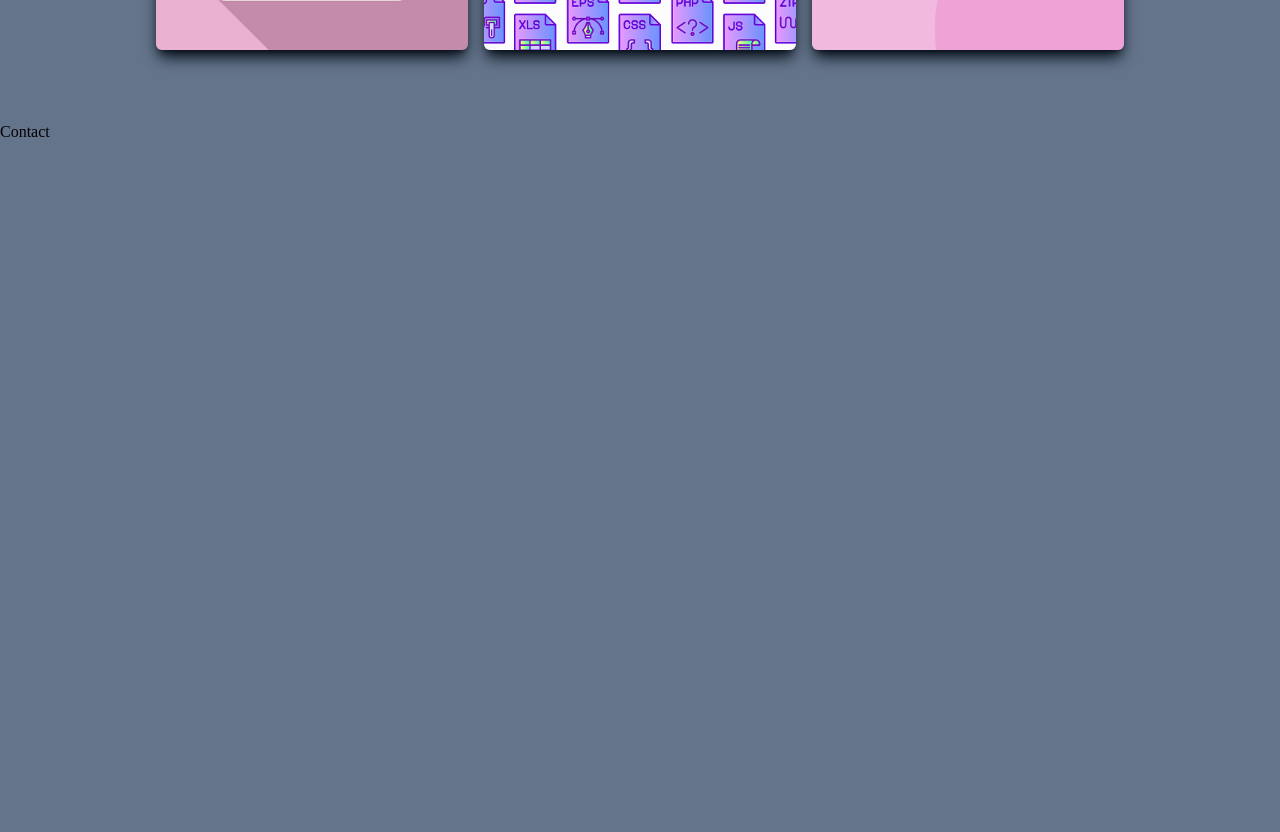
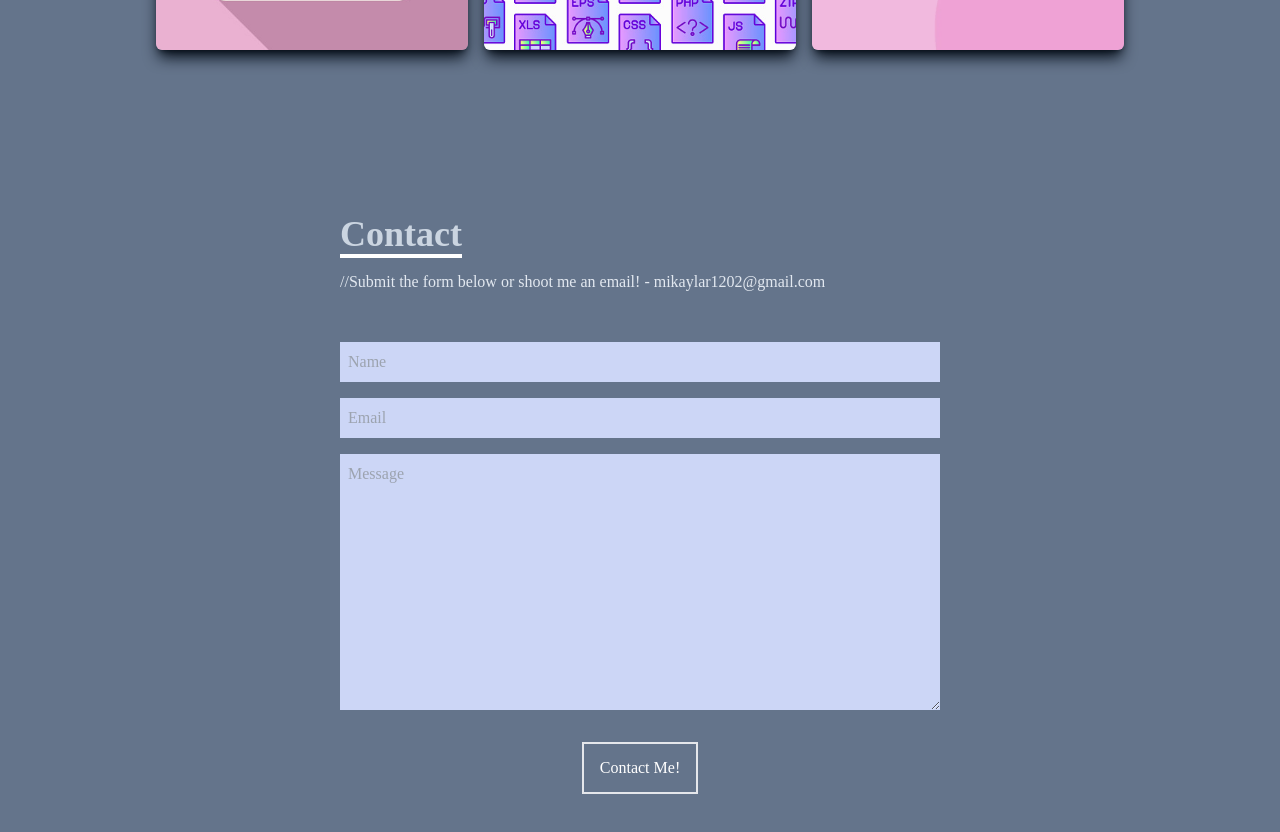
Before and after one commit to mika111420/Mikayla-React-Portfolio, a React (Create React App) app: page / in a window 1280 px wide. Shown: the part 3080-3912 px from the top of the page. Built offline with nearby package versions, Linux system fonts and the light colour scheme; the HTML template or start-up script is replaced by a standard one.

Commit message:
created contact form and linked form.io and method

```diff
--- a/src/components/Contact.jsx
+++ b/src/components/Contact.jsx
@@ -2,7 +2,18 @@ import React from 'react'
 
 const Contact = () => {
   return (
-    <div className='w-full h-screen bg-slate-500'>Contact</div>
+    <div name = 'contact' className='w-full h-screen bg-slate-500 flex justify-center items-center p-4'>
+        <form method='POST' action="https://getform.io/f/c6882c2e-1482-49f1-8b5c-318f883cec2a" className='flex flex-col max-w-[600px] w-full'>
+            <div className='pb-8'>
+                <p className='text-4xl font-bold inline border-b-4 border-white text-slate-300'>Contact</p>
+                <p className='text-slate-200 py-4'>//Submit the form below or shoot me an email! - mikaylar1202@gmail.com</p>
+            </div>
+            <input className='bg-[#ccd6f6] p-2'type="text" placeholder='Name' name="name"/>
+            <input className='bg-[#ccd6f6] my-4 p-2' type="text" placeholder='Email' name="email"/>
+            <textarea className='bg-[#ccd6f6] p-2' name="message" placeholder='Message' rows="10"></textarea>
+            <button className='text-white border-2 hover:bg-slate-800 px-4 py-3 my-8 mx-auto flex items-ccenter'>Contact Me!</button>
+        </form>
+    </div>
   )
 }
 
```
